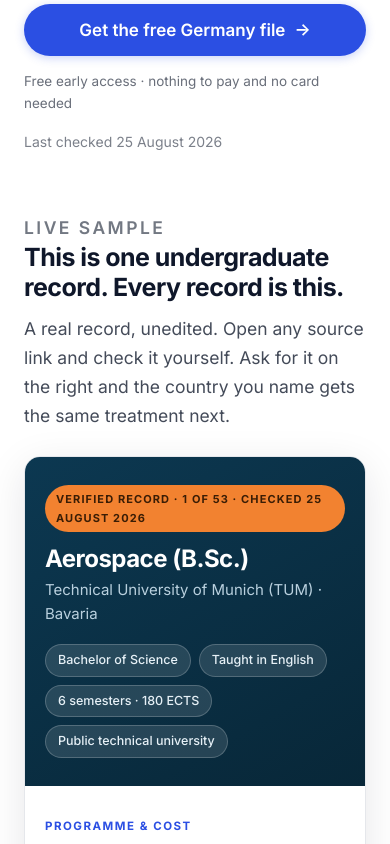
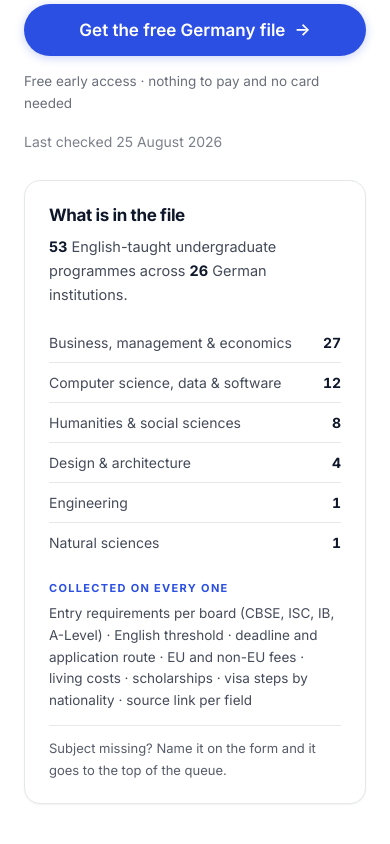
Before and after one commit to rahulpaves/germany-dataset, a plain HTML site: page index.html in a window 390 px wide. Shown: the part 580-1424 px from the top of the page. Drawn offline with Linux system fonts and the light colour scheme.

Commit message:
Coverage card in the hero: subjects held and fields collected
The number alone did not say whether a counselor's students' subjects are in
the file, and the hero was wasting the right third of the viewport on wide
screens. A card now sits there listing the six subject areas with counts and
the fields captured on every programme.

Two columns above 1040px, stacking below it with the card ordered after the
form so the ask keeps the fold on a phone. Its two figures read from the same
CONFIG constants as the rest of the page, so they cannot drift.

The standalone subject table said the same thing a screen later, so it is gone.
That section now carries only what the card does not: the five universities
recorded with no programme attached.

Co-Authored-By: Claude Opus 5 <noreply@anthropic.com>

```diff
--- a/index.html
+++ b/index.html
@@ -261,6 +261,29 @@ header.site .wrap{
     radial-gradient(50rem 26rem at 95% 0%, #e6fbfc 0%, rgba(230,251,252,0) 55%),
     var(--white);
   padding:52px 0 26px;
+}
+/* Two columns on wide screens so the card fills space the hero was wasting.
+   Below 1040 it drops under the form, keeping the ask at the fold on a phone. */
+.herogrid{display:grid;grid-template-columns:minmax(0,1fr) 340px;gap:44px;align-items:start;}
+.heromain{min-width:0;}
+.cover{background:#fff;border:1px solid var(--line);border-radius:16px;
+  padding:24px 24px 22px;box-shadow:var(--shadow-sm);}
+.cover h3{font-size:17px;margin:0 0 10px;}
+.cover-lede{font-size:14.5px;color:var(--body);margin:0 0 16px;}
+.cover-lede b{color:var(--ink);}
+.cover-list{list-style:none;padding:0;margin:0 0 20px;}
+.cover-list li{display:flex;justify-content:space-between;gap:14px;align-items:baseline;
+  font-size:14px;color:var(--body);padding:8px 0;border-bottom:1px solid var(--line);}
+.cover-list li:last-child{border-bottom:none;}
+.cover-list b{color:var(--ink);font-variant-numeric:tabular-nums;}
+.cover h4{font-size:11px;letter-spacing:.12em;text-transform:uppercase;color:var(--primary);
+  margin:0 0 8px;font-weight:700;}
+.cover-fields{font-size:13.5px;line-height:1.6;color:var(--body);margin:0 0 14px;}
+.cover-foot{font-size:13px;color:var(--body);margin:0;padding-top:12px;
+  border-top:1px solid var(--line);opacity:.9;}
+@media(max-width:1040px){
+  .herogrid{grid-template-columns:1fr;gap:26px;}
+  .cover{order:2;}
 }
 .hero h1{
   font-size:clamp(34px,5.1vw,58px);font-weight:800;
@@ -699,7 +722,8 @@ footer a:hover{color:#fff;}
 
 <!-- ============================ 1. HERO ============================ -->
 <div class="hero">
-  <div class="wrap">
+  <div class="wrap herogrid">
+   <div class="heromain">
     <div class="flag"><i></i> For counselors · Germany complete</div>
     <h1>53 English-taught German undergraduate degrees. <span class="accent">Every answer, in one file.</span></h1>
     <p class="sub">
@@ -726,6 +750,23 @@ footer a:hover{color:#fff;}
       <p style="font-size:13.5px;margin:14px 0 0;opacity:.8;">Free early access · nothing to pay and no card needed</p>
     </form>
     <p class="meta" id="heroMeta"></p>
+   </div>
+
+   <aside class="cover">
+     <h3>What is in the file</h3>
+     <p class="cover-lede"><b id="coverCount">53</b> English-taught undergraduate programmes across <b id="coverUnis">26</b> German institutions.</p>
+     <ul class="cover-list">
+       <li><span>Business, management &amp; economics</span><b>27</b></li>
+       <li><span>Computer science, data &amp; software</span><b>12</b></li>
+       <li><span>Humanities &amp; social sciences</span><b>8</b></li>
+       <li><span>Design &amp; architecture</span><b>4</b></li>
+       <li><span>Engineering</span><b>1</b></li>
+       <li><span>Natural sciences</span><b>1</b></li>
+     </ul>
+     <h4>Collected on every one</h4>
+     <p class="cover-fields">Entry requirements per board (CBSE, ISC, IB, A-Level) · English threshold · deadline and application route · EU and non-EU fees · living costs · scholarships · visa steps by nationality · source link per field</p>
+     <p class="cover-foot">Subject missing? Name it on the form and it goes to the top of the queue.</p>
+   </aside>
   </div>
 </div>
 
@@ -1104,23 +1145,9 @@ footer a:hover{color:#fff;}
 <section class="tint" id="subjects">
   <div class="wrap">
     <div class="section-head">
-      <h2>What the 53 cover</h2>
-      <p>Germany's English-taught bachelor's are concentrated in business and computing, and this file reflects that rather than pretending otherwise. If your students want something not on this list, name it on the form and it goes to the top of the queue.</p>
+      <h2>Five universities in the file with no programme attached</h2>
+      <p>LMU Munich, Heidelberg, FU Berlin, RWTH Aachen and Mannheim were checked and have no English-taught bachelor's at all. That is recorded as a finding rather than left blank, so nobody spends an afternoon discovering it themselves.</p>
     </div>
-    <div class="tw">
-      <table>
-        <thead><tr><th>Subject area</th><th>Programmes</th></tr></thead>
-        <tbody>
-          <tr><td>Business, management and economics</td><td class="num-cell">27</td></tr>
-          <tr><td>Computer science, data and software</td><td class="num-cell">12</td></tr>
-          <tr><td>Humanities and social sciences</td><td class="num-cell">8</td></tr>
-          <tr><td>Design and architecture</td><td class="num-cell">4</td></tr>
-          <tr><td>Engineering</td><td class="num-cell">1</td></tr>
-          <tr><td>Natural sciences</td><td class="num-cell">1</td></tr>
-        </tbody>
-      </table>
-    </div>
-    <p class="note" style="max-width:74ch;"><b>Five more universities are in the file with no programme attached.</b> LMU Munich, Heidelberg, FU Berlin, RWTH Aachen and Mannheim were checked and have no English-taught bachelor's at all. That is recorded as a finding rather than left blank, so nobody spends an afternoon discovering it themselves.</p>
   </div>
 </section>
 
@@ -1465,6 +1492,8 @@ footer a:hover{color:#fff;}
   set("heroMeta", "Last checked " + CONFIG.LAST_VERIFIED);
 
   set("wygCount", CONFIG.PROGRAMME_COUNT);
+  set("coverCount", CONFIG.PROGRAMME_COUNT);
+  set("coverUnis", CONFIG.UNI_COUNT);
   set("sampleDate", CONFIG.LAST_VERIFIED);
   set("verifiedDate", CONFIG.LAST_VERIFIED ? "; last checked " + CONFIG.LAST_VERIFIED : "");
 
```
